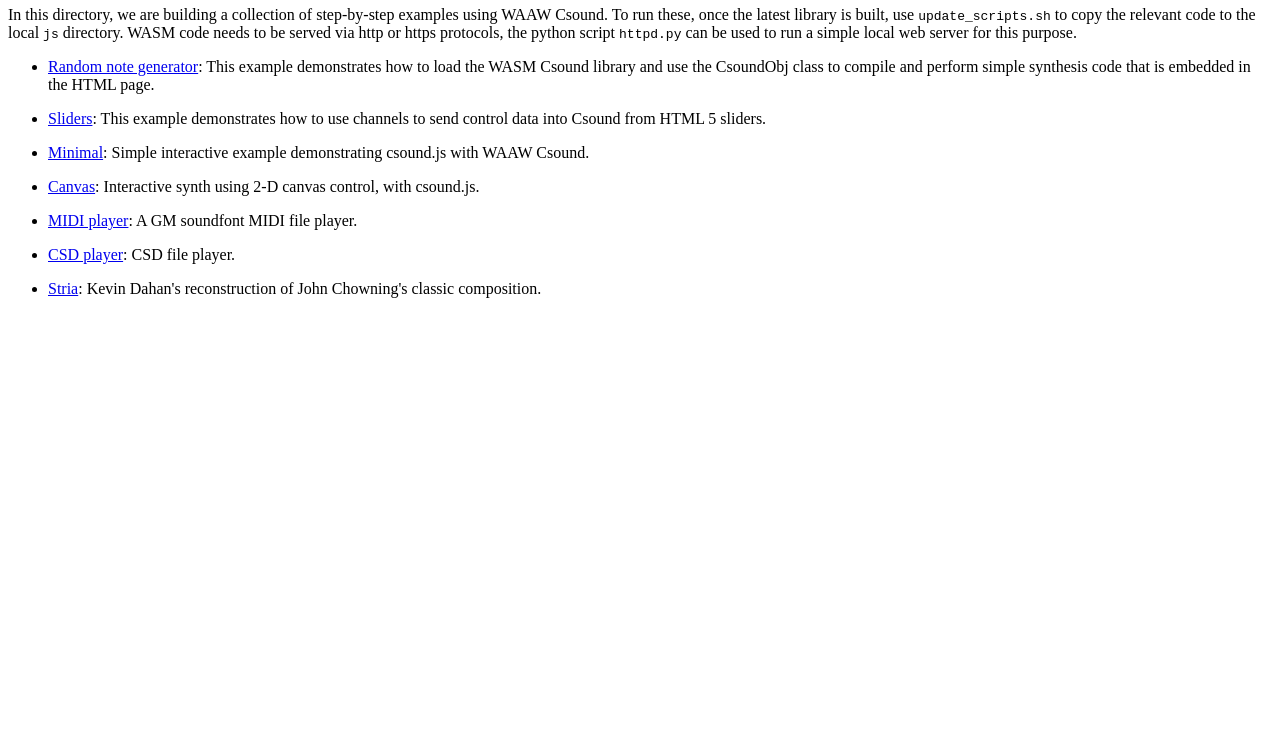
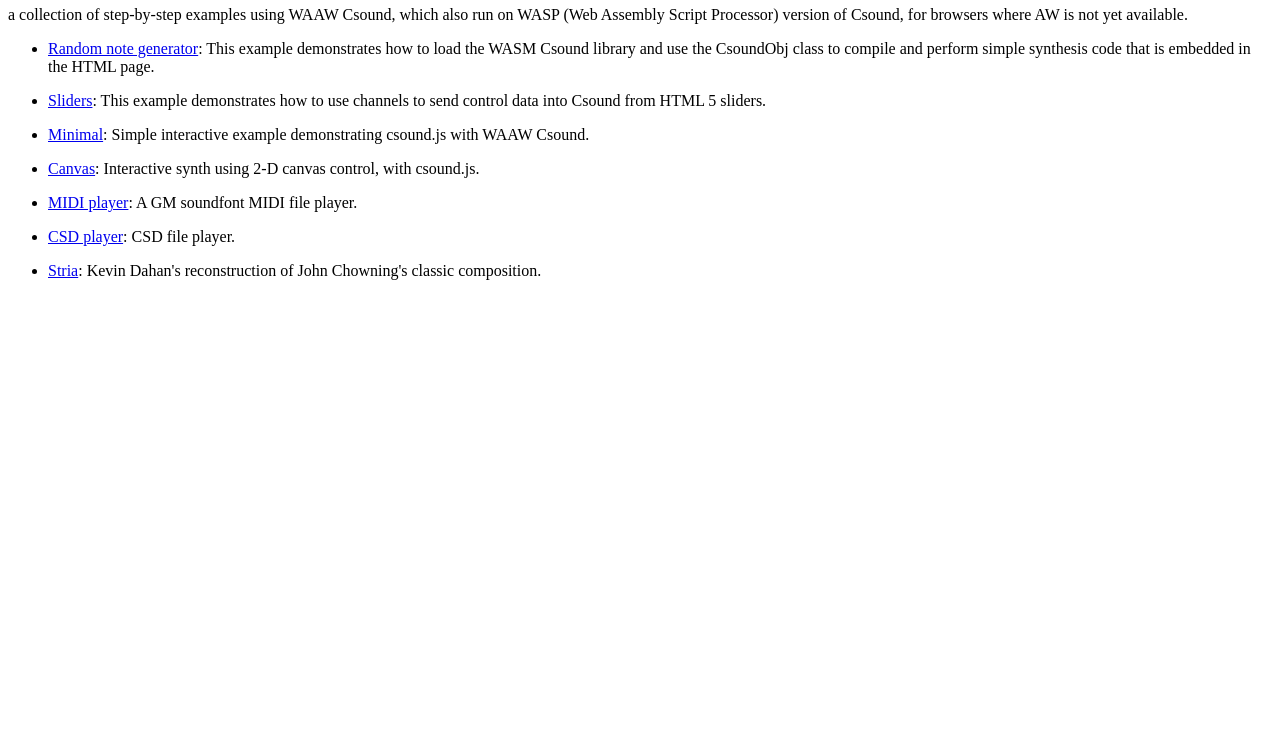
Before and after one commit to kunstmusik/waaw, a plain HTML site: page index.html in a window 1280 px wide. Shown: the part 60-800 px from the top of the page. Drawn offline with Linux system fonts and the light colour scheme.

Commit message:
rewrote index

```diff
--- a/index.html
+++ b/index.html
@@ -1,5 +1,6 @@
 <h1 id="web-assembly-audio-worklet-csound-examples">Web Assembly Audio Worklet Csound Examples</h1>
-<p>In this directory, we are building a collection of step-by-step examples using WAAW Csound. To run these, once the latest library is built, use <code>update_scripts.sh</code> to copy the relevant code to the local <code>js</code> directory. WASM code needs to be served via http or https protocols, the python script <code>httpd.py</code> can be used to run a simple local web server for this purpose.</p>
+<p>a collection of step-by-step examples using WAAW Csound, which also run on  WASP (Web Assembly Script Processor) version of
+Csound, for browsers where AW is not yet available.</p>
 <ul>
 <li><p><a href="RandomGenerator.html">Random note generator</a>: This example demonstrates how to load the WASM Csound library and use the CsoundObj class to compile and perform simple synthesis code that is embedded in the HTML page.</p></li>
 <li><p><a href="Sliders.html">Sliders</a>: This example demonstrates how to use channels to send control data into Csound from HTML 5 sliders.</p></li>
```
